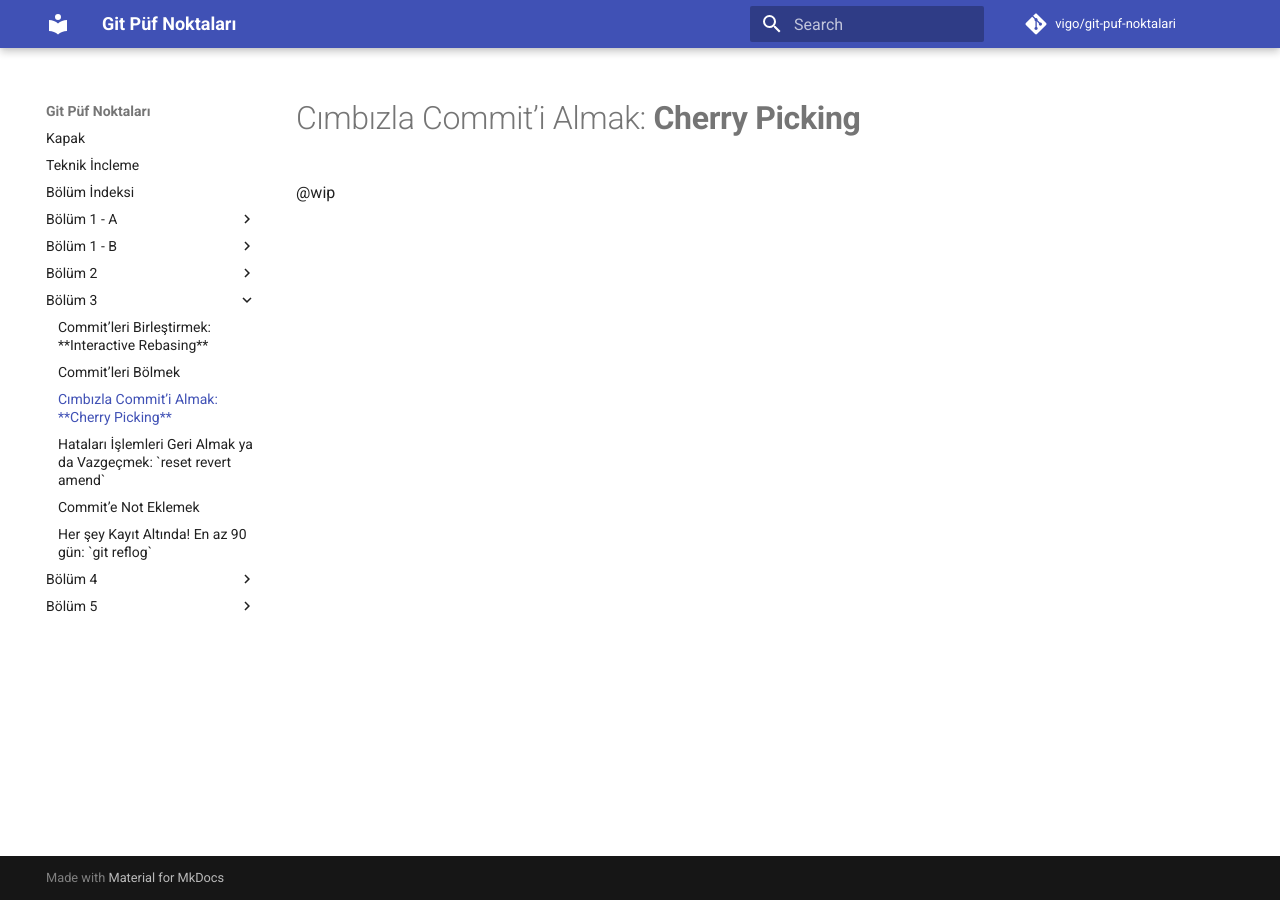
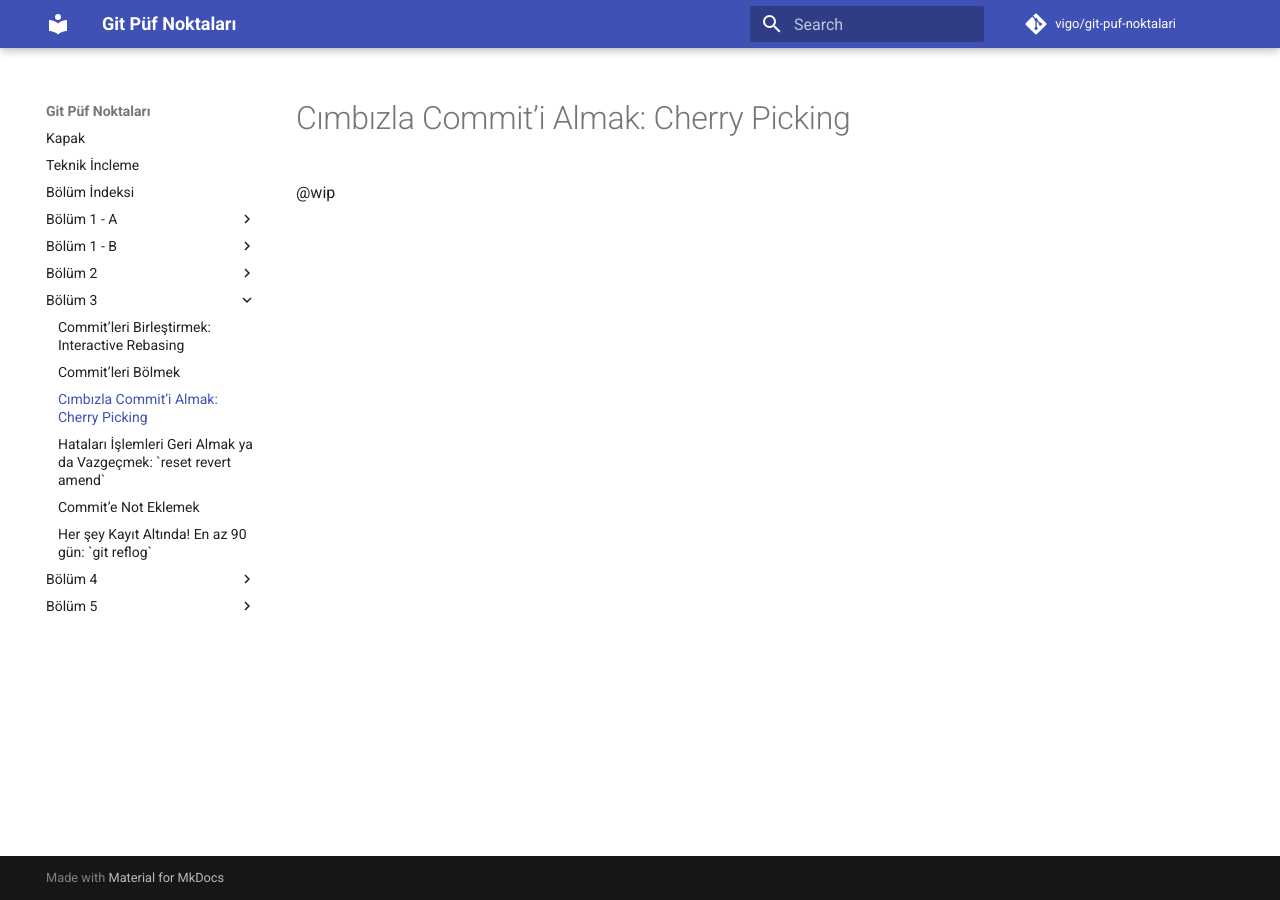
Before and after one commit to vigo/git-puf-noktalari, an MkDocs documentation site: the page built from docs/bolum-03/03-cimbizla-commit-i-almak-cherry-picking.md, in a window 1280 px wide. Built offline with MkDocs 1.6.1 and Material for MkDocs 9.7.7, drawn with Linux system fonts in a browser that asks for light colours; comment, search, counter and statistics services are not loaded.

Commit message:
fix titles

```diff
--- a/docs/bolum-03/03-cimbizla-commit-i-almak-cherry-picking.md
+++ b/docs/bolum-03/03-cimbizla-commit-i-almak-cherry-picking.md
@@ -1,3 +1,3 @@
-# Cımbızla Commit’i Almak: **Cherry Picking**
+# Cımbızla Commit’i Almak: Cherry Picking
 
 @wip
--- a/mkdocs.yml
+++ b/mkdocs.yml
@@ -54,9 +54,9 @@ nav:
       - "Değişiklikleri Görüntülemek: `git diff`": "bolum-02/06-degisiklikleri-goruntulemek-git-diff.md"
       - "Etiketlemek Nedir?: `git tag`": "bolum-02/07-etiketlemek-nedir-git-tag.md"
     - "Bölüm 3":
-      - "Commit’leri Birleştirmek: **Interactive Rebasing**": "bolum-03/01-commit-leri-birlestirmek-interactive-rebasing.md"
+      - "Commit’leri Birleştirmek: Interactive Rebasing": "bolum-03/01-commit-leri-birlestirmek-interactive-rebasing.md"
       - "Commit’leri Bölmek": "bolum-03/02-commit-leri-bolmek.md"
-      - "Cımbızla Commit’i Almak: **Cherry Picking**": "bolum-03/03-cimbizla-commit-i-almak-cherry-picking.md"
+      - "Cımbızla Commit’i Almak: Cherry Picking": "bolum-03/03-cimbizla-commit-i-almak-cherry-picking.md"
       - "Hataları İşlemleri Geri Almak ya da Vazgeçmek: `reset revert amend`": "bolum-03/04-hatalari-islemleri-geri-almak-ya-da-vazgecmek.md"
       - "Commit’e Not Eklemek": "bolum-03/05-commit-notu.md"
       - "Her şey Kayıt Altında! En az 90 gün: `git reflog`": "bolum-03/06-hersey-kayit-altinda-git-reflog.md"
```
Also changed, not shown: docs/bolum-03/01-commit-leri-birlestirmek-interactive-rebasing.md (+1 -1 lines), docs/index.md (+2 -2 lines).
